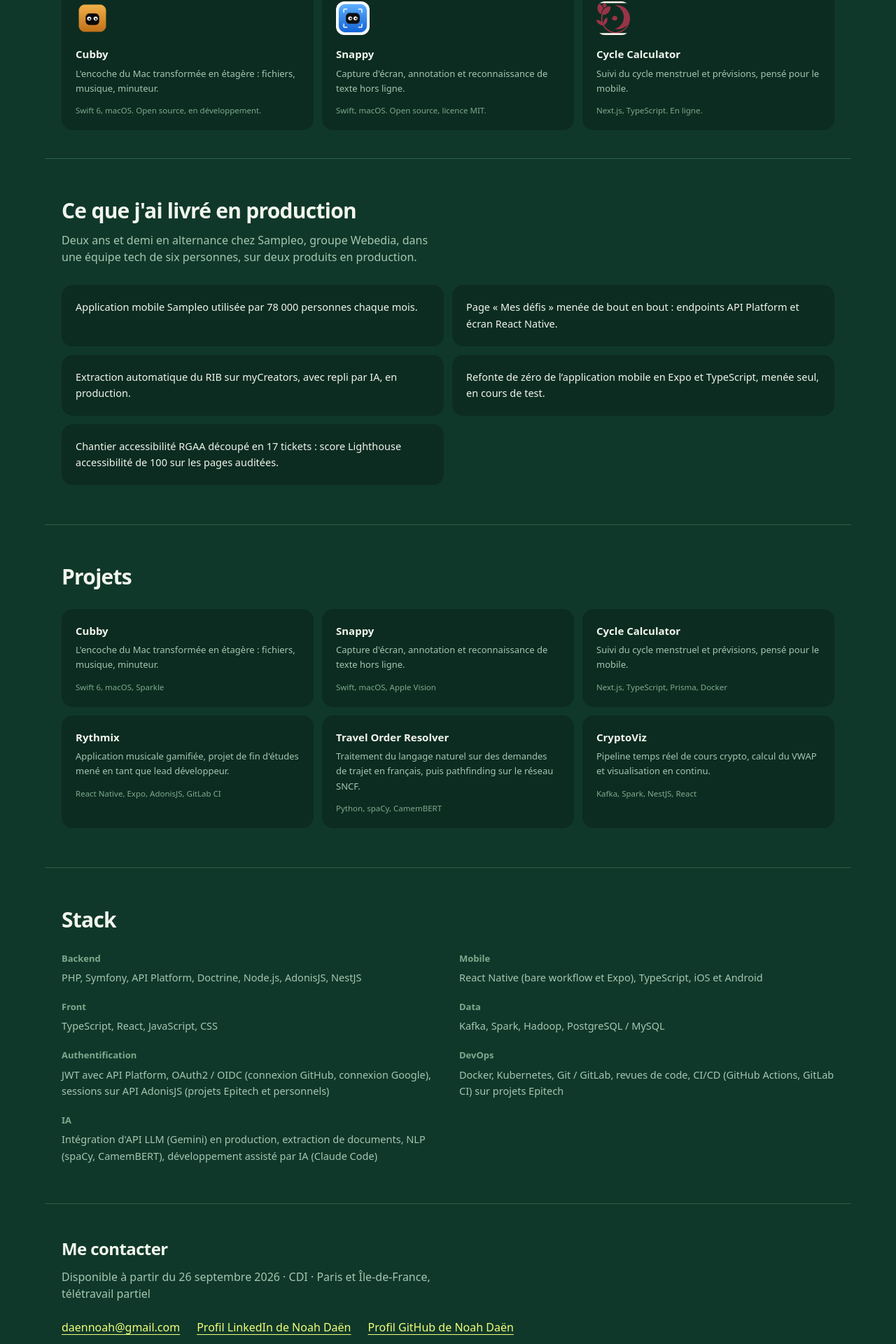
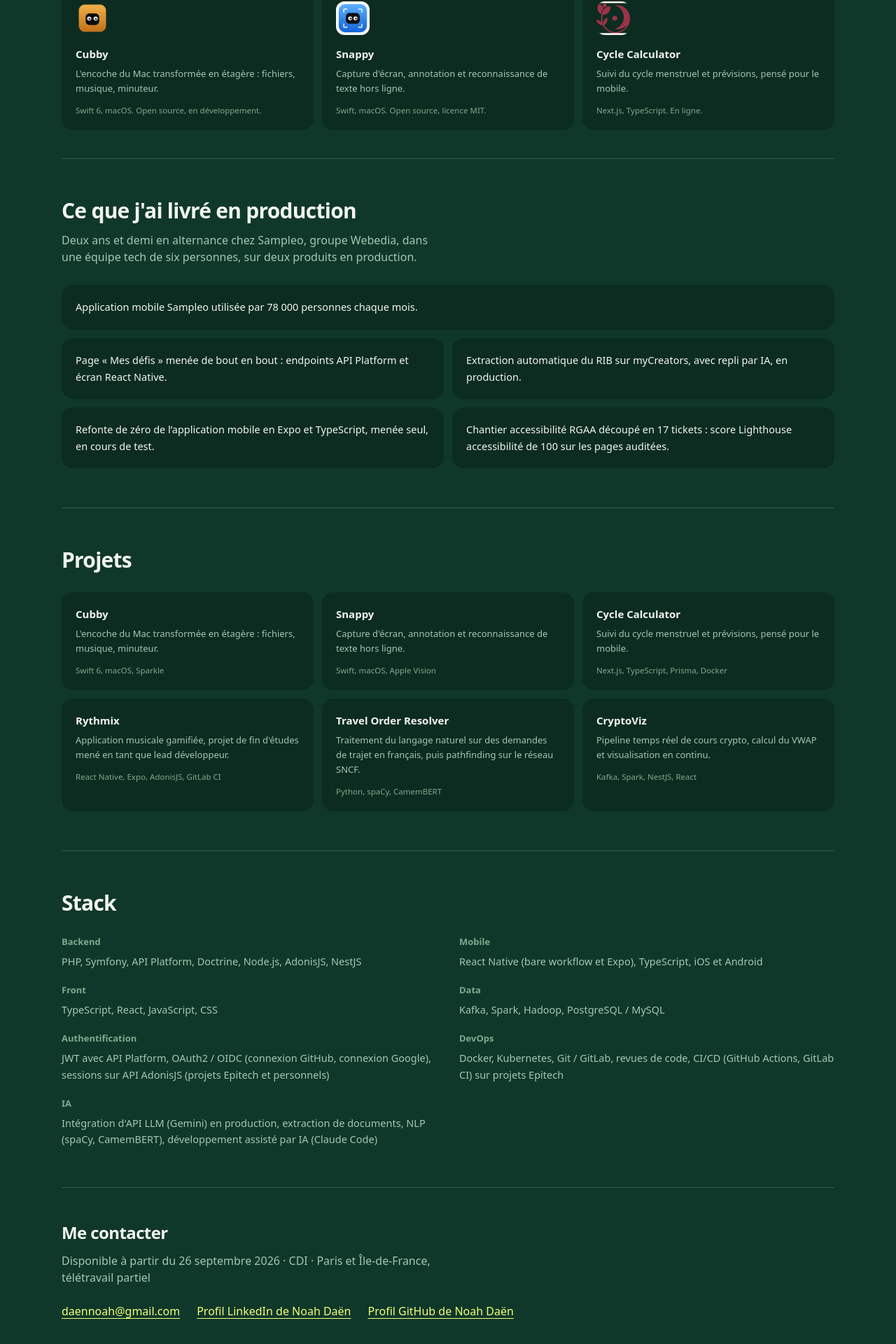
Before and after one commit to ndaen/portfolio, a Next.js app: page / in a window 1280 px wide. Shown: the part 522-2442 px from the top of the page at 70% size. Built offline with nearby package versions, Linux system fonts and the light colour scheme.

Commit message:
fix: heading order, grid breakpoints and separators on home

```diff
--- a/src/components/CartesProjets.tsx
+++ b/src/components/CartesProjets.tsx
@@ -2,11 +2,19 @@
 import type { Projet } from '@/lib/projets'
 import { Reveal } from '@/components/Reveal'
 
-export function CartesProjets({ projets }: { projets: Projet[] }) {
+export function CartesProjets({
+  projets,
+  niveauTitre = 'h2',
+}: {
+  projets: Projet[]
+  niveauTitre?: 'h1' | 'h2'
+}) {
+  const Titre = niveauTitre
   return (
-    <section className="mx-auto max-w-6xl border-t border-line px-4 py-14 sm:px-6">
-      <h2 className="text-2xl font-bold tracking-tight sm:text-3xl">Projets</h2>
-      <ul className="mt-7 grid gap-3 sm:grid-cols-2 lg:grid-cols-3">
+    <section className="mx-auto max-w-6xl px-4 sm:px-6">
+      <div className="border-t border-line py-14">
+        <Titre className="text-2xl font-bold tracking-tight sm:text-3xl">Projets</Titre>
+        <ul className="mt-7 grid grid-cols-1 gap-3 md:grid-cols-2 lg:grid-cols-3">
           {projets.map((p, i) => (
             <li key={p.slug}>
               <Reveal delai={i * 0.04}>
@@ -22,6 +30,7 @@
             </li>
           ))}
         </ul>
+      </div>
     </section>
   )
 }
--- a/src/components/Competences.tsx
+++ b/src/components/Competences.tsx
@@ -2,7 +2,8 @@
 
 export function Competences({ groupes }: { groupes: Profil['competences'] }) {
   return (
-    <section className="mx-auto max-w-6xl border-t border-line px-4 py-14 sm:px-6">
+    <section className="mx-auto max-w-6xl px-4 sm:px-6">
+      <div className="border-t border-line py-14">
         <h2 className="text-2xl font-bold tracking-tight sm:text-3xl">Stack</h2>
         <dl className="mt-7 grid gap-x-8 gap-y-5 sm:grid-cols-2">
           {groupes.map((g) => (
@@ -12,6 +13,7 @@
             </div>
           ))}
         </dl>
+      </div>
     </section>
   )
 }
--- a/src/components/Footer.tsx
+++ b/src/components/Footer.tsx
@@ -2,7 +2,8 @@
 
 export function Footer({ profil }: { profil: Profil }) {
   return (
-    <footer id="contact" className="mx-auto max-w-6xl border-t border-line px-4 py-12 sm:px-6">
+    <footer id="contact" className="mx-auto max-w-6xl px-4 sm:px-6">
+      <div className="border-t border-line py-12">
         <h2 className="text-2xl font-bold tracking-tight">Me contacter</h2>
         <p className="mt-3 max-w-prose text-muted">{profil.disponibilite}</p>
         <ul className="mt-6 flex flex-wrap gap-x-6 gap-y-2">
@@ -22,6 +23,7 @@
             </a>
           </li>
         </ul>
+      </div>
     </footer>
   )
 }
--- a/src/components/Hero.tsx
+++ b/src/components/Hero.tsx
@@ -12,7 +12,7 @@
       <EntreeHero delai={0.08}>
         <p className="mt-5 max-w-[42ch] text-base leading-relaxed text-muted">
           Symfony, React Native, TypeScript. Deux ans et demi chez Webedia et trois
-          applications à moi, en ligne et utilisables.
+          applications à moi, publiées et utilisables.
         </p>
       </EntreeHero>
       <EntreeHero delai={0.16}>
--- a/src/components/Parcours.tsx
+++ b/src/components/Parcours.tsx
@@ -8,7 +8,8 @@
 
 export function Parcours() {
   return (
-    <section id="parcours" className="mx-auto max-w-6xl scroll-mt-20 border-t border-line px-4 py-14 sm:px-6">
+    <section id="parcours" className="mx-auto max-w-6xl scroll-mt-20 px-4 sm:px-6">
+      <div className="border-t border-line py-14">
         <h2 className="text-2xl font-bold tracking-tight sm:text-3xl">
           Ce que j&apos;ai livré en production
         </h2>
@@ -17,12 +18,16 @@
           tech de six personnes, sur deux produits en production.
         </p>
         <ul className="mt-7 grid gap-3 sm:grid-cols-2">
-        {faits.map((f) => (
-          <li key={f} className="rounded-2xl bg-surface p-5 text-[14.5px] leading-relaxed">
+          {faits.map((f, i) => (
+            <li
+              key={f}
+              className={`rounded-2xl bg-surface p-5 text-[14.5px] leading-relaxed ${i === 0 ? 'sm:col-span-2' : ''}`}
+            >
               {f}
             </li>
           ))}
         </ul>
+      </div>
     </section>
   )
 }
--- a/src/components/TuilesProduit.tsx
+++ b/src/components/TuilesProduit.tsx
@@ -12,7 +12,8 @@
 export function TuilesProduit({ projets }: { projets: Projet[] }) {
   return (
     <section className="mx-auto max-w-6xl px-4 py-10 sm:px-6">
-      <ul className="grid grid-cols-1 gap-3 sm:grid-cols-3">
+      <h2 className="sr-only">Mes applications</h2>
+      <ul className="grid grid-cols-1 gap-3 md:grid-cols-3">
         {projets.map((p, i) => (
           <li key={p.slug}>
             <Reveal delai={i * 0.06}>
```
Lines whose indentation alone changed are shown as unchanged.
